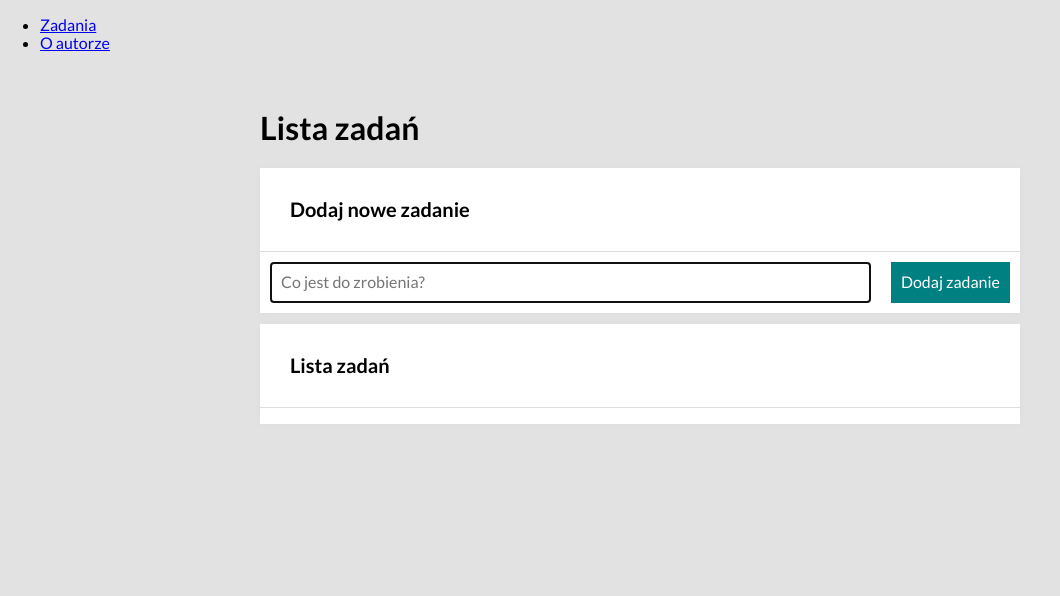
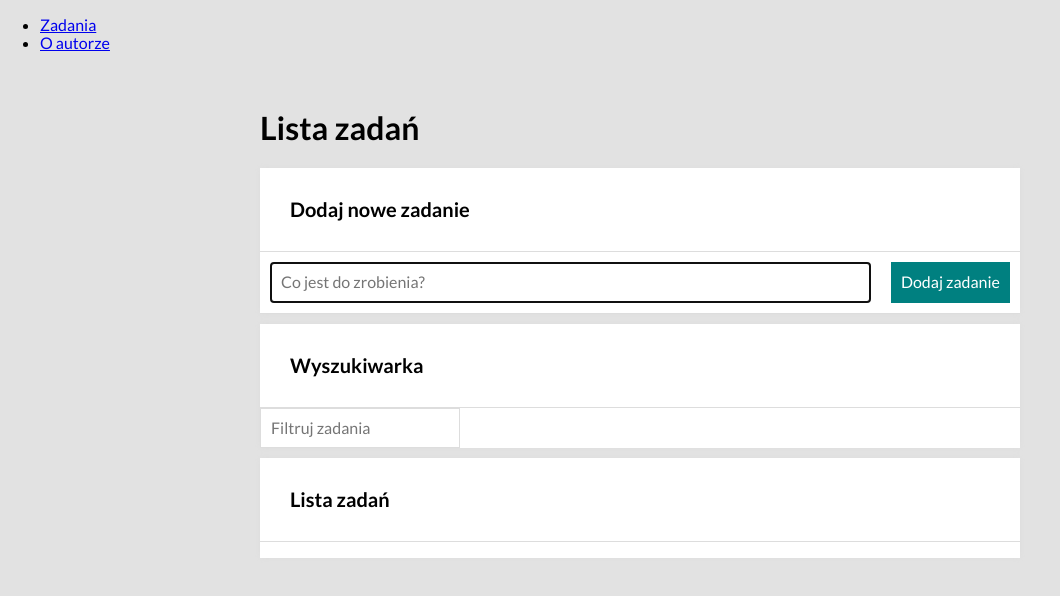
Before and after one commit to LukGasior/todo-list-react, a React (Create React App) app: page /todo-list-react/zadania in a window 1280 px wide. Shown: the top 596 px of the page, without its empty margins (0-1060 px from the left). Built offline with nearby package versions, Linux system fonts and the light colour scheme.

Commit message:
added searching to "todo list"

```diff
--- /dev/null
+++ b/src/features/task/Input/index.js
@@ -0,0 +1,11 @@
+import styled from "styled-components";
+
+
+export default styled.input`
+padding: 10px;
+border: 1px solid #ddd;
+
+@media (max-width: 767px) {
+    grid-template-columns: 1fr;
+}
+`;
--- /dev/null
+++ b/src/features/task/TasksPage/Search/index.js
@@ -0,0 +1,28 @@
+import { useHistory, useLocation } from "react-router-dom/cjs/react-router-dom";
+import Input from "../../Input"
+
+export default () => {
+    const location = useLocation();
+    const history = useHistory();
+    const query = (new URLSearchParams(location.search)).get("szukaj");
+
+    const onInputChange = ({ target }) => {
+        const searchParams = new URLSearchParams(location.search);
+
+        if (target.value.trim() === "") {
+            searchParams.delete("szukaj");
+        } else {
+            searchParams.set("szukaj", target.value);
+        }
+        history.push(`${location.pathname}?${searchParams.toString()}`);
+    }
+
+
+
+    return (
+        <Input
+            placeholder="Filtruj zadania"
+            value={query || ""}
+            onChange={onInputChange} />
+    )
+}
--- a/src/features/task/TasksPage/Tasks/index.js
+++ b/src/features/task/TasksPage/Tasks/index.js
@@ -1,11 +1,16 @@
 import { useDispatch, useSelector } from "react-redux";
-import { Link } from "react-router-dom"
+import { Link, useLocation } from "react-router-dom"
 import { List, Item, Content, Button } from "./style"
-import { selectTasks, toggleTaskDone, removeTask, selectTaskHide } from "../../tasksSlice";
+import { selectByQuery, toggleTaskDone, removeTask, selectTaskHide } from "../../tasksSlice";
 
 const Tasks = () => {
-    const tasks = useSelector(selectTasks);
+
+    const location = useLocation();
+    const query = (new URLSearchParams(location.search)).get("szukaj");
+
+    const tasks = useSelector(state => selectByQuery(state, query));
     const taskHide = useSelector(selectTaskHide);
+
     const dispatch = useDispatch();
 
     return (
--- a/src/features/task/TasksPage/index.js
+++ b/src/features/task/TasksPage/index.js
@@ -4,6 +4,7 @@
 import Form from "../TasksPage/Form";
 import Tasks from "../TasksPage/Tasks";
 import Buttons from "../TasksPage/Buttons";
+import Search from "./Search";
 
 
 const TasksPage = () => {
@@ -24,6 +25,11 @@
             />
 
             <Section
+                title={"Wyszukiwarka"}
+                body={<Search />}
+            />
+
+            <Section
                 title={"Lista zadań"}
                 body={<Tasks />}
 
--- a/src/features/task/tasksSlice.js
+++ b/src/features/task/tasksSlice.js
@@ -42,4 +42,13 @@
 export const getTaskById = (state, taskId) =>
     selectTasks(state).find(({ id }) => id === taskId);
 
+export const selectByQuery = (state, query) => {
+    const tasks = selectTasks(state);
+
+    if(!query || query.trim() === "") {
+        return tasks;
+    }
+    return tasks.filter(({content}) => content.toUpperCase().includes(query.trim().toUpperCase()));
+};
+
 export default tasksSlice.reducer;
```
